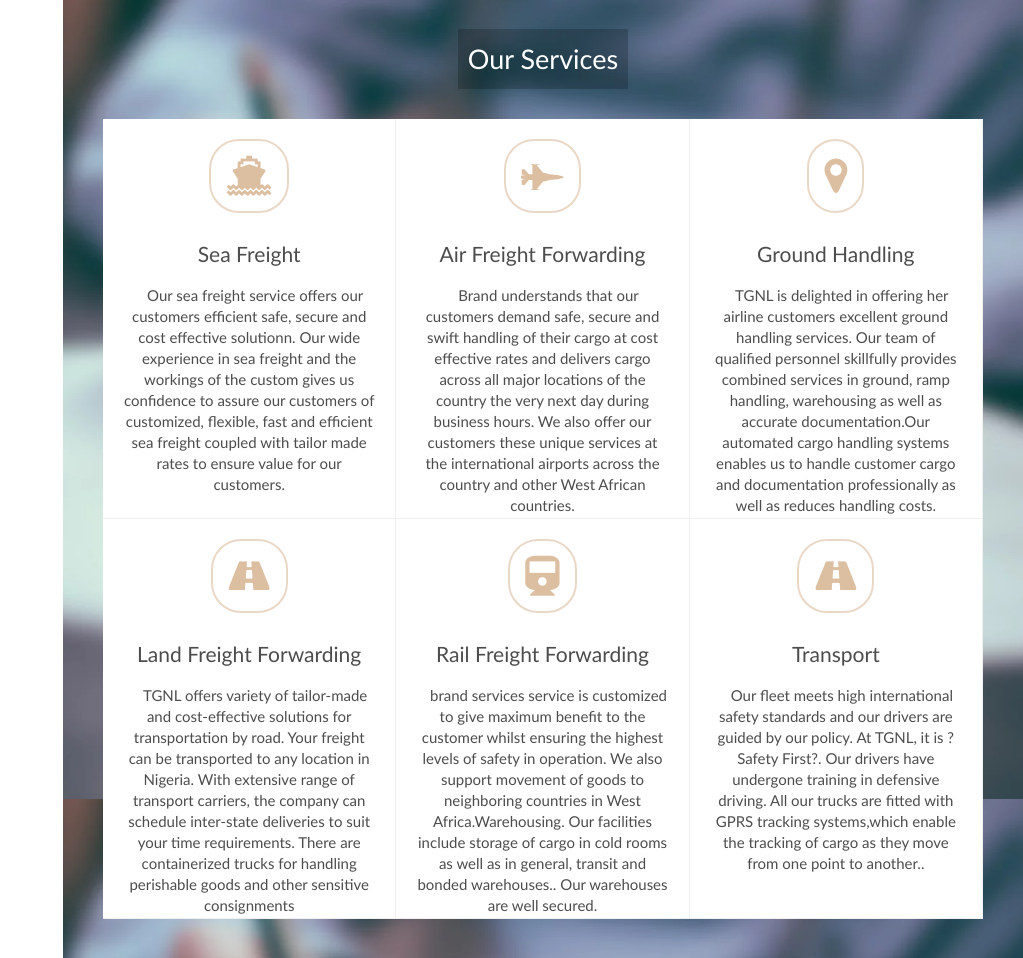
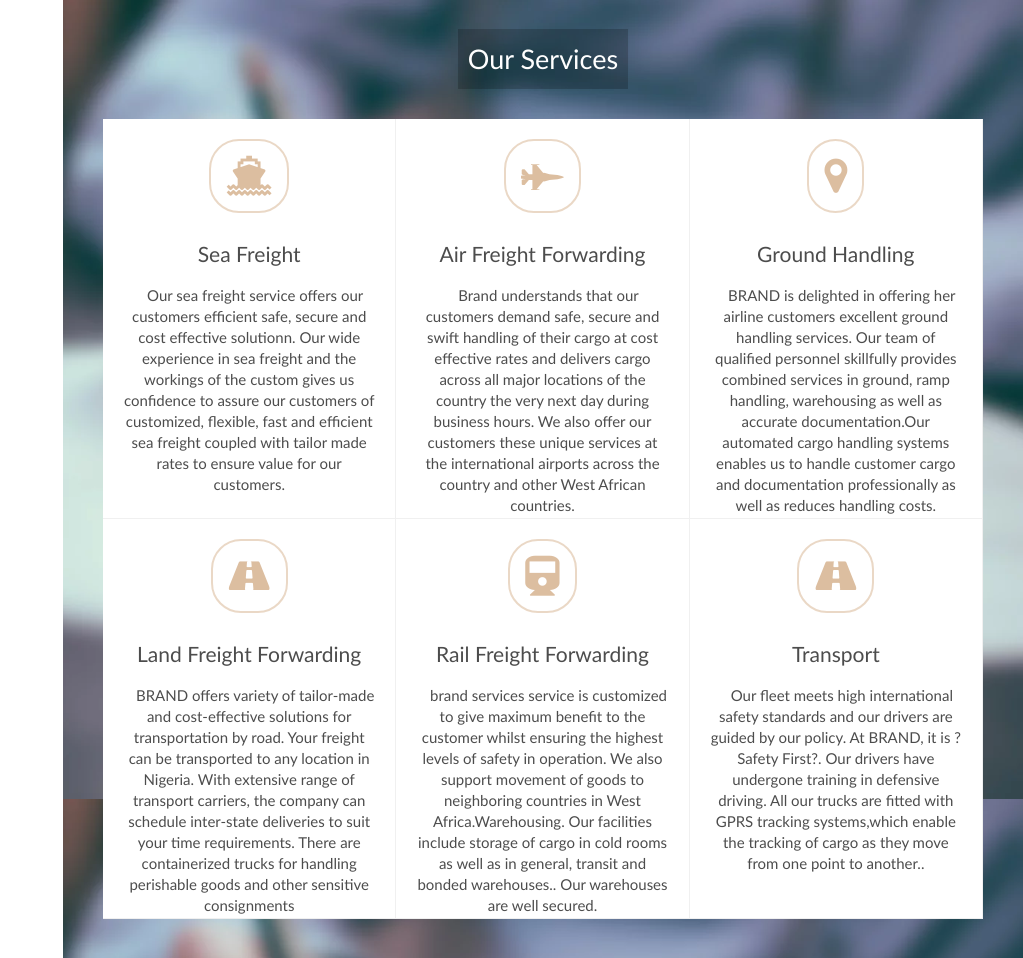
Before and after one commit to bimbowande/One-Page-Website, a PHP site: page / in a window 1280 px wide. Shown: the part 900-1858 px from the top of the page, without its empty margins (257-1280 px from the left). Run offline with PHP 8.4, Linux system fonts and the light colour scheme.

```diff
--- a/index.php
+++ b/index.php
@@ -134,7 +134,7 @@
 					<div class="intro-text">
 						<hr/>
 						<h3>Air freight</h3>
-						<p>TGNL provides the full range of customs clearing and forwarding services both for sea and air shipments</p>
+						<p>BRAND provides the full range of customs clearing and forwarding services both for sea and air shipments</p>
 						<hr/>
 					</div>
 
@@ -187,7 +187,7 @@
 									</div>
 
 									<h3>Ground Handling</h3>
-									<p>TGNL is delighted in offering her airline customers excellent ground handling services. Our team of qualified personnel skillfully provides combined services in ground, ramp handling, warehousing as well as accurate documentation.Our automated cargo handling systems enables us to handle customer cargo and documentation professionally as well as reduces handling costs.</p>
+									<p>BRAND is delighted in offering her airline customers excellent ground handling services. Our team of qualified personnel skillfully provides combined services in ground, ramp handling, warehousing as well as accurate documentation.Our automated cargo handling systems enables us to handle customer cargo and documentation professionally as well as reduces handling costs.</p>
 								</div>
 							</div>
 						</div>
@@ -205,7 +205,7 @@
 
 									</div>
 									<h3>Land Freight Forwarding</h3>
-									<p>TGNL offers variety of tailor-made and cost-effective solutions for transportation by road. Your freight can be transported to any location in Nigeria. With extensive range of transport carriers, the company can schedule inter-state deliveries to suit your time requirements. There are containerized trucks for handling perishable goods and other sensitive consignments</p>
+									<p>BRAND offers variety of tailor-made and cost-effective solutions for transportation by road. Your freight can be transported to any location in Nigeria. With extensive range of transport carriers, the company can schedule inter-state deliveries to suit your time requirements. There are containerized trucks for handling perishable goods and other sensitive consignments</p>
 
 
 								</div>
@@ -233,7 +233,7 @@
 									</div>
 
 									<h3>Transport</h3>
-									<p>Our fleet meets high international safety standards and our drivers are guided by our policy. At TGNL, it is ?Safety First?. Our drivers have undergone training in defensive driving. All our trucks are fitted with GPRS tracking systems,which enable the tracking of cargo as they move from one point to another..</p>
+									<p>Our fleet meets high international safety standards and our drivers are guided by our policy. At BRAND, it is ?Safety First?. Our drivers have undergone training in defensive driving. All our trucks are fitted with GPRS tracking systems,which enable the tracking of cargo as they move from one point to another..</p>
 								</div>
 							</div>
 						</div>
```
